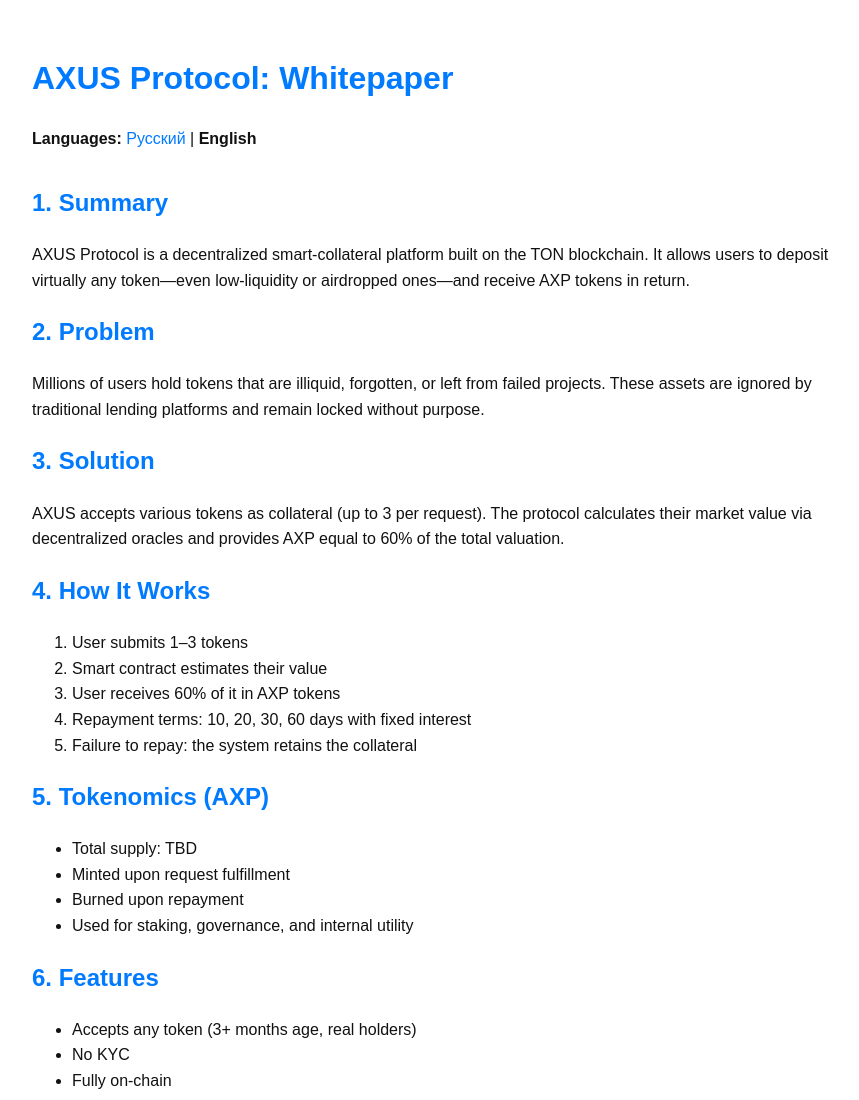
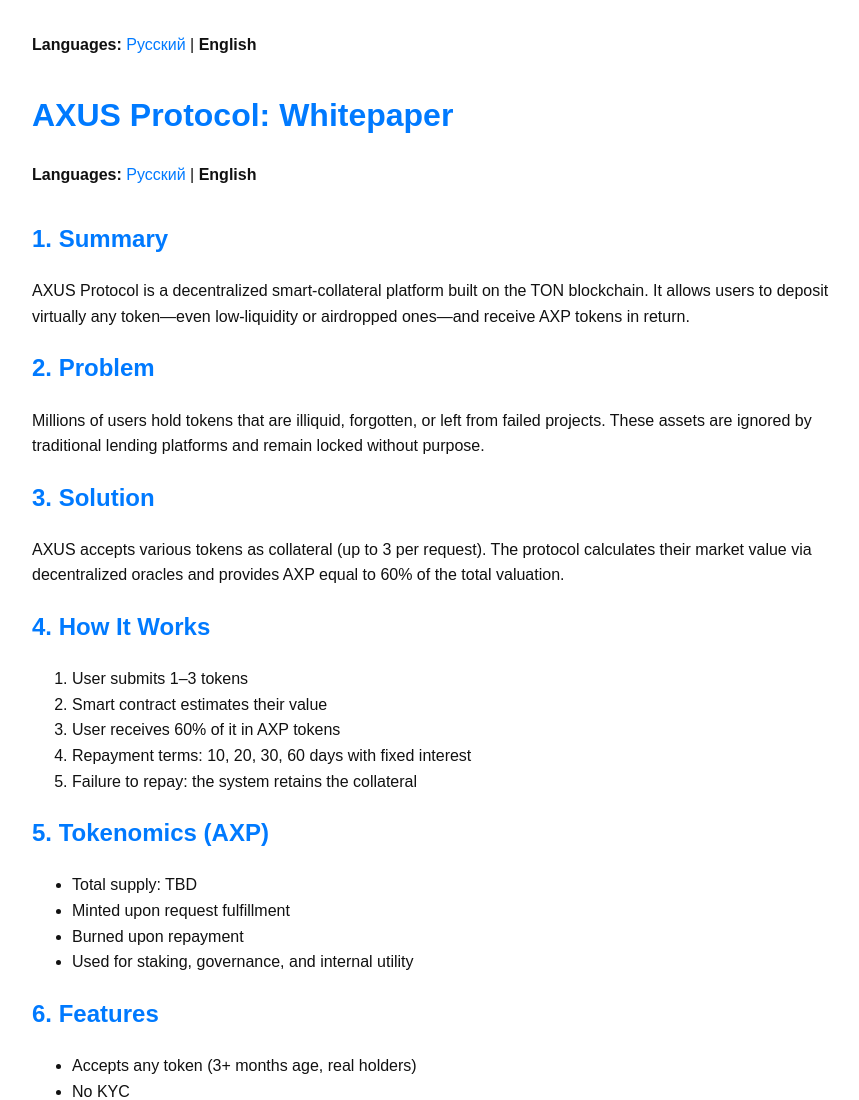
Before and after one commit to axusprotocol/axusprotocol, a plain HTML site: page docs/index-en.html in a window 1280 px wide. Shown: the top 1100 px of the page, without its empty margins (183-1042 px from the left). Drawn offline with Linux system fonts and the light colour scheme.

Commit message:
Update index-en.html

```diff
--- a/docs/index-en.html
+++ b/docs/index-en.html
@@ -12,6 +12,10 @@
   </style>
 </head>
 <body>
+ <nav>
+  <strong>Languages:</strong> <a href="index.html">Русский</a> | <b>English</b>
+</nav>
+
   <h1>AXUS Protocol: Whitepaper</h1>
 
   <nav>
```
